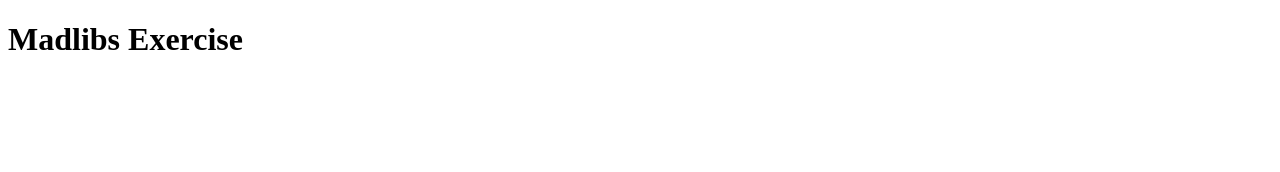
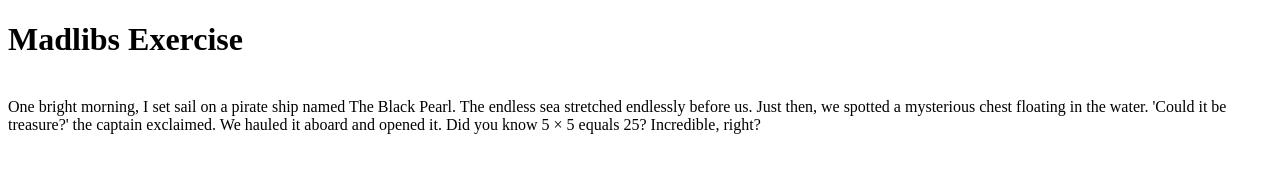
Before and after one commit to 2x5acles/madlib, a plain HTML site: page index.html in a window 1280 px wide. Drawn offline with Linux system fonts and the light colour scheme.

Commit message:
corrected

```diff
--- a/index.html
+++ b/index.html
@@ -7,7 +7,7 @@
 </head>
 <body>
   <h1>Madlibs Exercise</h1>
-  <p id="madlibs-output"></p> <!-- This is where the story will appear -->
+  <p id="story"></p> <!-- This is where the story will appear -->
   <script src="madlibs.js"></script> <!-- Link to the JavaScript file -->
 </body>
 </html>
--- a/madlibs.js
+++ b/madlibs.js
@@ -1,6 +1,3 @@
-
-'One bright morning, I set sail on a pirate ship named The Black Pearl. The endless sea stretched endlessly before us. Just then, we spotted a mysterious chest floating in the water. 'Could it be treasure?' the captain exclaimed. We hauled it aboard and opened it. Did you know 5 × 5 equals 25? Incredible, right?'
-
 
 
 const shipName = "The Black Pearl"; // String
@@ -9,12 +6,11 @@
 const chestContents = 25; // Number
 const captain = { name: "Captain Blackbeard", exclamation: "Could it be treasure?" }; // Object
 
+
 const story = `
-One ${timeOfDay}, I set sail on a pirate ship named ${shipName}. The endless sea stretched endlessly before us. Just then, we spotted a mysterious chest floating in the water. '${captain.exclamation}' the captain exclaimed. We hauled it aboard and opened it. Did you know 5 × 5 equals ${chestContents}? Incredible, right?
+  One ${timeOfDay}, I set sail on a pirate ship named ${shipName}. The endless sea stretched endlessly before us. Just then, we spotted a mysterious chest floating in the water. '${captain.exclamation}' the captain exclaimed. We hauled it aboard and opened it. Did you know 5 × 5 equals ${chestContents}? Incredible, right?
 `;
 
+document.getElementById("story").innerText = story;
+
 console.log(story);
-
-
-document.getElementById("madlibs-output").textContent = story;
-console.log(story);
```
